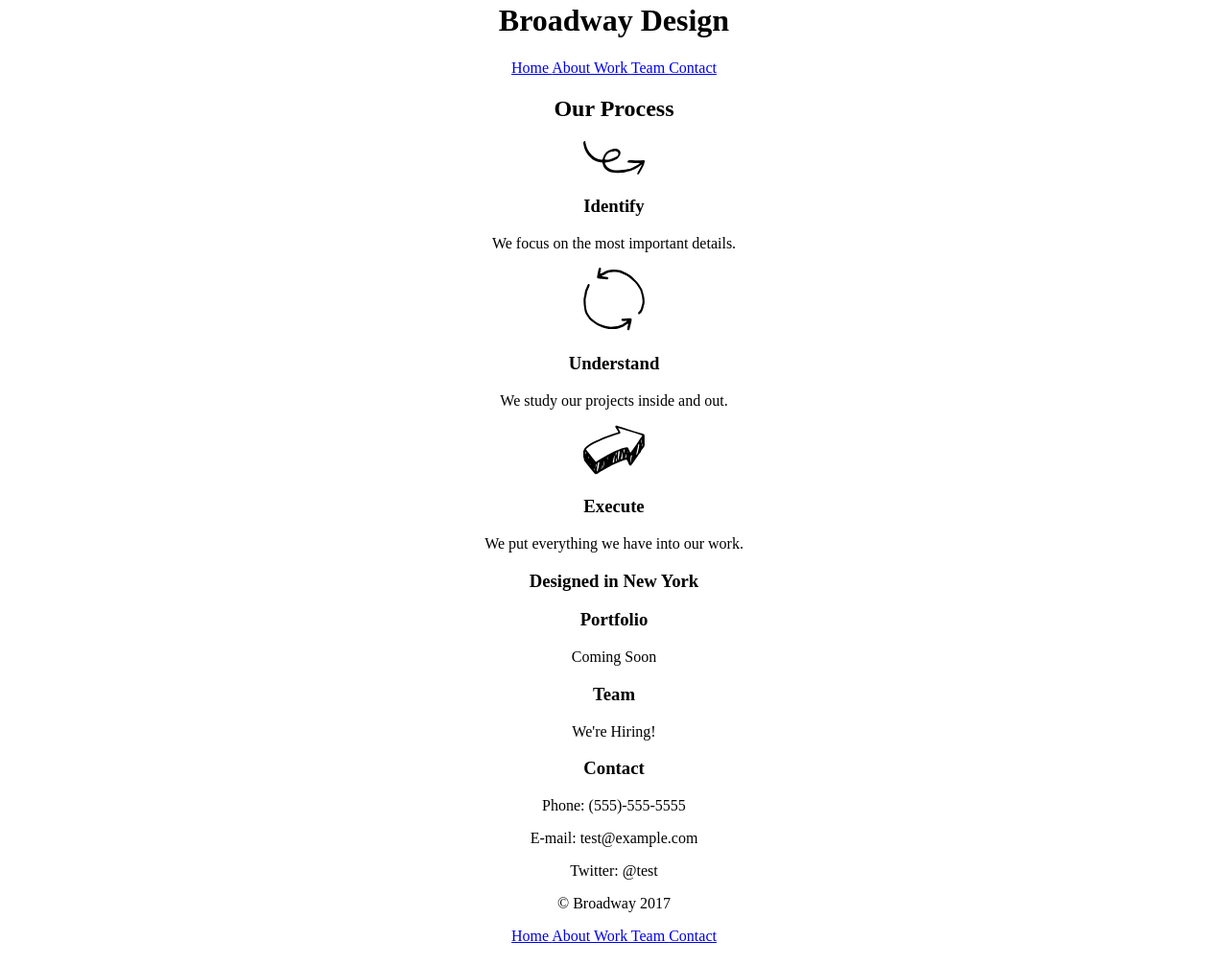
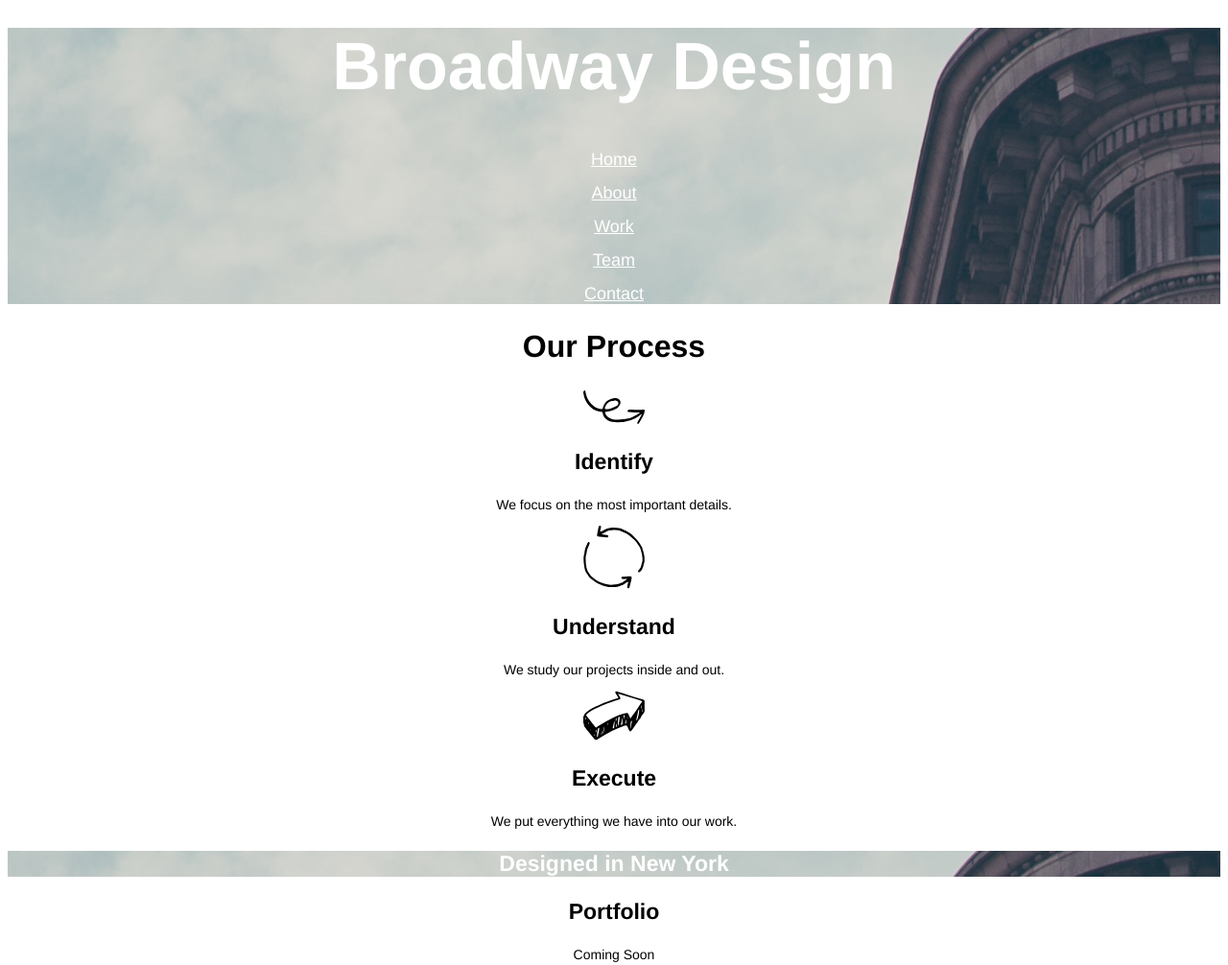
Before and after one commit to erodrig1010/broadway, a plain HTML site: page index.html in a window 1280 px wide. Shown: the part 18-1024 px from the top of the page at 96% size. Drawn offline with Linux system fonts and the light colour scheme; files whose address does not match are found by name.

Commit message:
Add CSS and finalize copy

```diff
--- a/index.html
+++ b/index.html
@@ -9,16 +9,18 @@
 
 <!-- Header Section -->
 
-    <h1 class="header"> Broadway Design </h1>
-      <a href=#header> Home </a>
-      <a href=#about> About </a>
-      <a href=#work> Work </a>
-      <a href=#team> Team </a>
-      <a href=#contact> Contact </a>
+  <div class="header">
+    <h1 id="home"> Broadway Design </h1>
+      <p><a href=#home> Home </a></p>
+      <p><a href=#about> About </a></p>
+      <p><a href=#work> Work </a></p>
+      <p><a href=#team> Team </a></p>
+      <p><a href=#contact> Contact </a></p>
+  </div>
 
 <!-- Main Section -->
 
-    <h2 class="about"> Our Process </h2>
+    <h2 id="about"> Our Process </h2>
 
       <p><img src="resources/images/identify.svg" alt="Curly Arrow"></p>
       <h3> Identify </h3>
@@ -33,28 +35,24 @@
         <p> We put everything we have into our work. </p>
 
 <!-- Sub Sections (linked from header nav) -->
+  <div class="header">
+    <h3 class="white"> Designed in New York </h3>
+  </div>
 
-    <h3> Designed in New York </h3>
-
-      <h3 class="work"> Portfolio </h3>
+      <h3 id="work"> Portfolio </h3>
         <p> Coming Soon </p>
 
-      <h3 class="team"> Team </h3>
+      <h3 id="team"> Team </h3>
         <p> We're Hiring! </p>
 
-      <h3 class="contact"> Contact </h3>
+      <h3 id="contact"> Contact </h3>
         <p> Phone: (555)-555-5555 </p>
         <p> E-mail: test@example.com </p>
         <p> Twitter: @test </p>
 
 <!-- Footer -->
 
-    <p class=footer> © Broadway 2017 </p>
-    <a href=#home> Home </a>
-    <a href=#about> About </a>
-    <a href=#work> Work </a>
-    <a href=#team> Team </a>
-    <a href=#contact> Contact </a>
+    <p class="footer"> © Broadway 2016 <a href=#home> Home </a> <a href=#about> About </a> <a href=#work> Work </a> <a href=#team> Team </a> <a href=#contact> Contact </a></p>
 
   </body>
 </html>
--- a/resources/css/style.css
+++ b/resources/css/style.css
@@ -1,3 +1,44 @@
+.header {
+  background-image: url("/Users/eleynirodriguez/documents/projects/broadway/resources/images/flatiron.png");
+}
+
 body {
   text-align: center;
+  font-family: Helvetica;
 }
+
+h1 {
+  font-size: 70px;
+  font-weight: bold;
+  color: white;
+}
+
+h2 {
+  font-size: 32px;
+  font-weight: bold;
+}
+
+h3 {
+  font-size: 23px;
+  font-weight: bold;
+}
+
+p {
+  font-size: 14px;
+}
+
+a {
+  font-size: 18px;
+  color: white;
+}
+
+.white {
+  color: white;
+}
+
+.footer {
+  font-size: 11px;
+  color: white;
+  background-color: dimgray;
+  text-align: left;
+}
```
